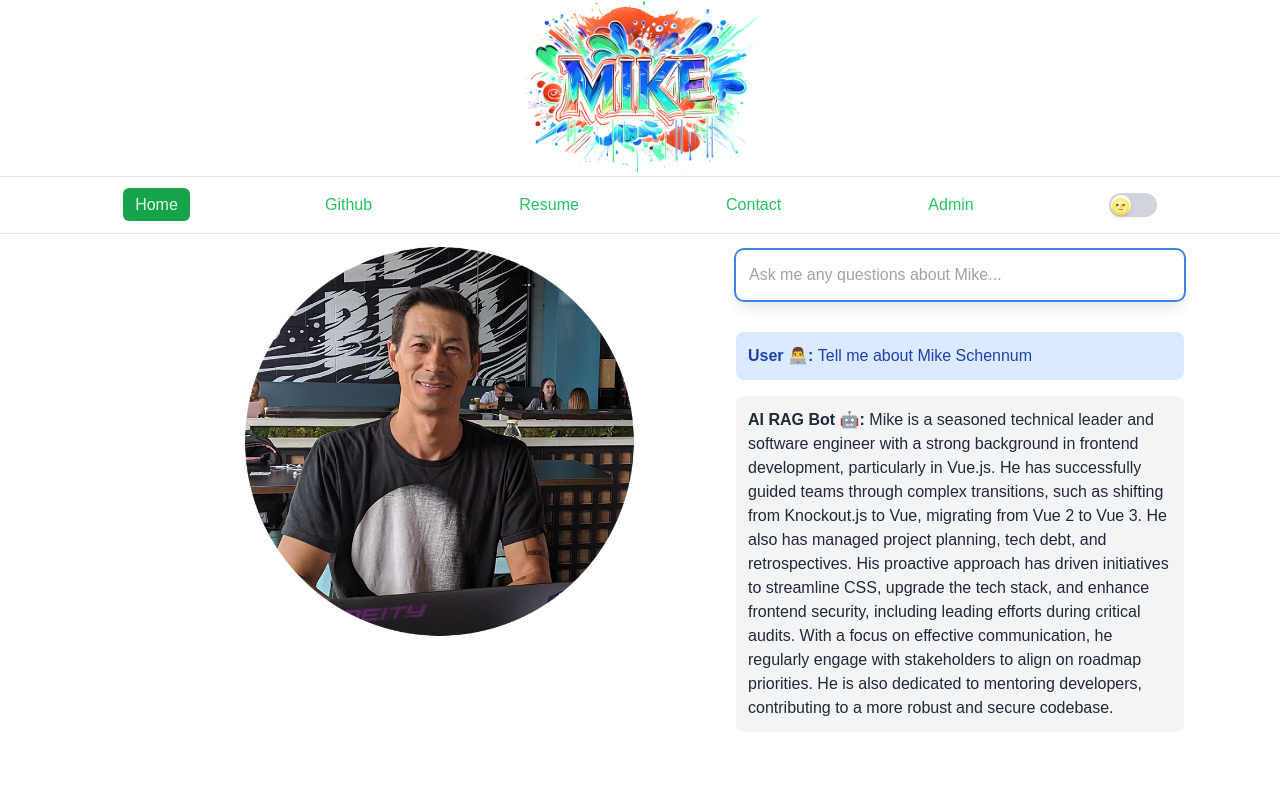
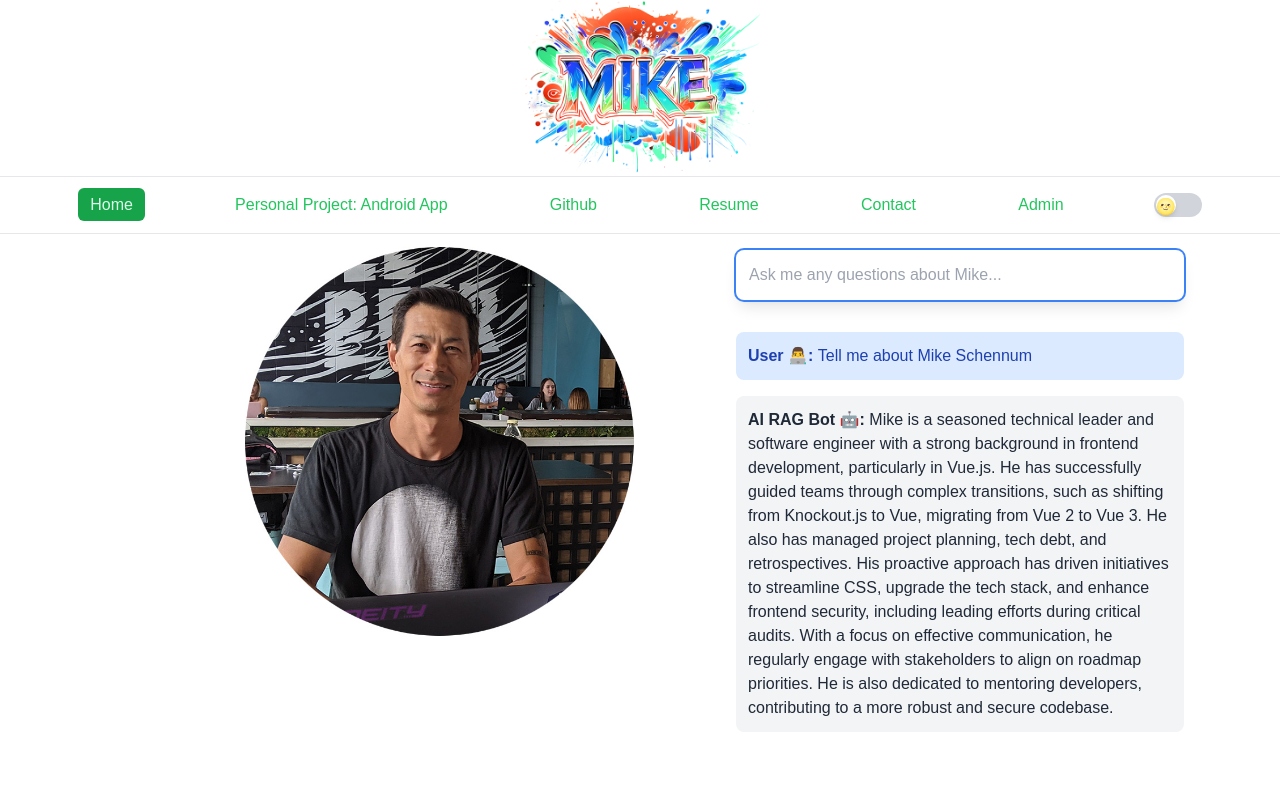
Before and after one commit to mikeschen/mikeschennum, a Next.js app: page / in a window 1280 px wide. Shown: the top 800 px of the page. Built offline with nearby package versions, Linux system fonts and the light colour scheme.

Commit message:
add link for android app

```diff
--- a/app/components/Navbar.tsx
+++ b/app/components/Navbar.tsx
@@ -25,14 +25,16 @@ const Navbar = () => {
 							Home
 						</Link>
 					</li>
-					{/* <li>
-						<Link
-							href="https://scharts.vercel.app/"
-							className="rounded-md px-3 py-2 text-md font-medium hover:bg-green-600 hover:text-green-100"
+					<li>
+						<a
+							href="https://play.google.com/store/apps/details?id=com.mikeschen.www.hangboardrepeaters"
+							className="rounded-md px-3 py-2 text-md font-medium text-green-500 hover:bg-green-700 hover:text-green-100"
+							target="_blank"
+							rel="noopener noreferrer"
 						>
-							Personal Project: Strava Charts
-						</Link>
-					</li> */}
+							Personal Project: Android App
+						</a>
+					</li>
 					<li>
 						<a
 							href="https://github.com/mikeschen"
```
